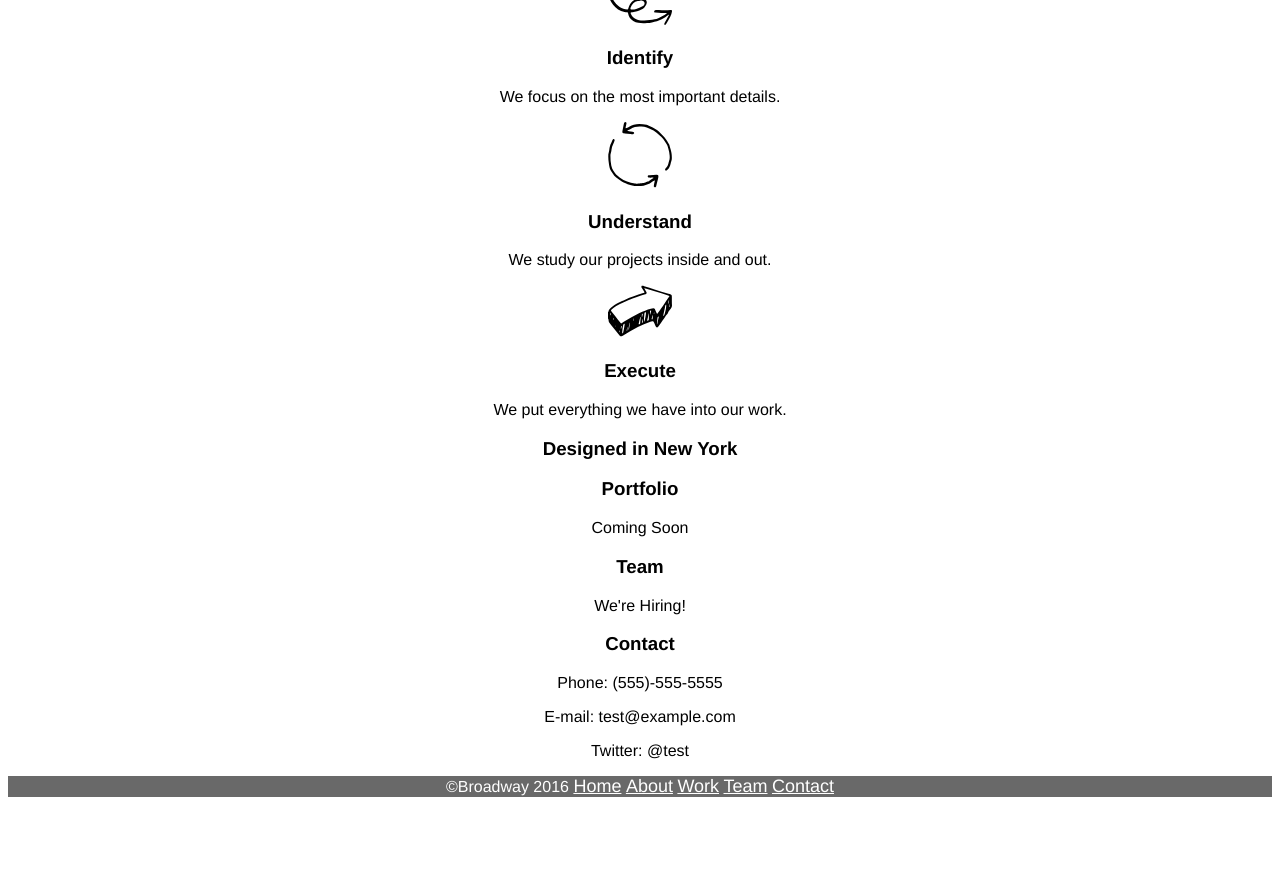
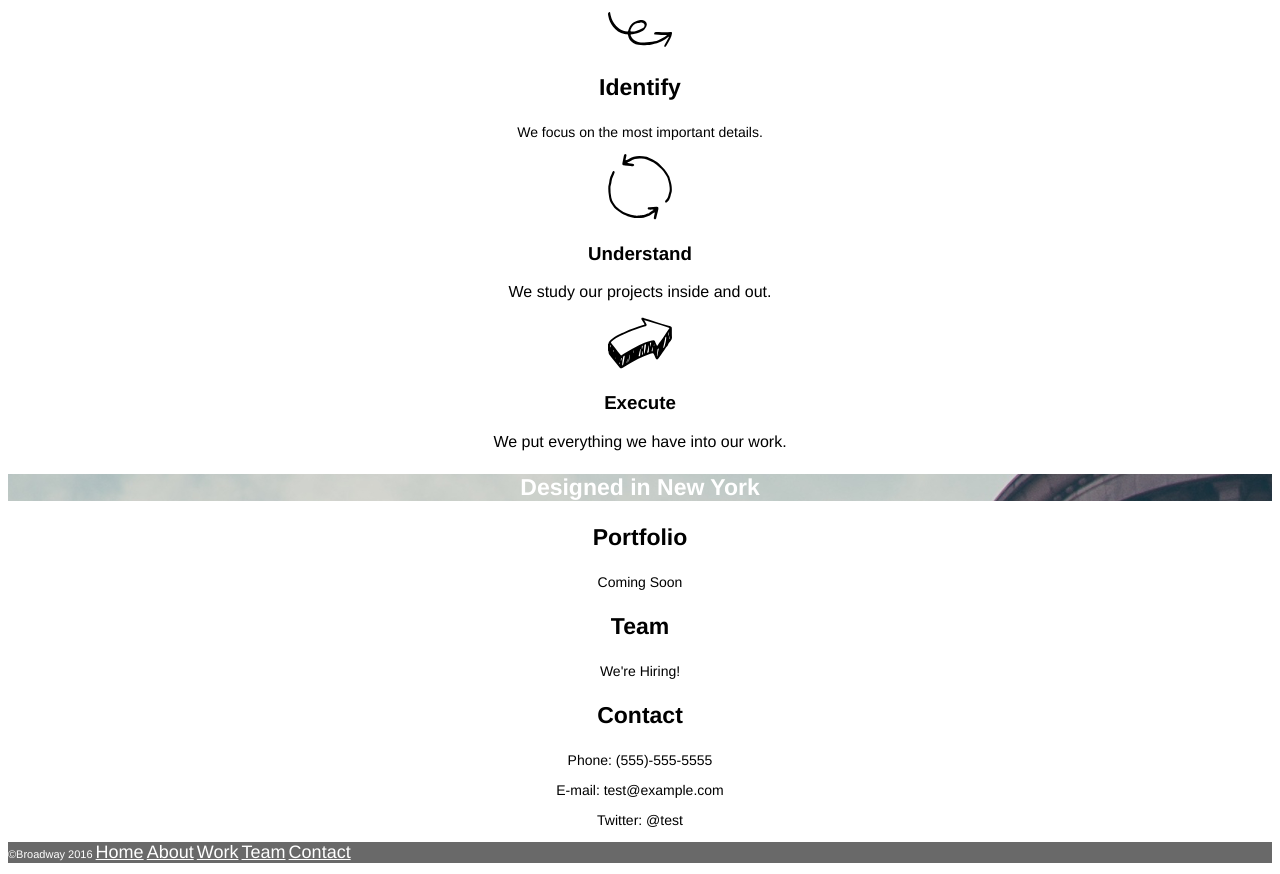
Before and after one commit to nicoledag/Broadway, a plain HTML site: page index.html in a window 1280 px wide. Shown: the part 421-1295 px from the top of the page. Before the commit the page ends 1234 px from the top, so only its background shows below. Drawn offline with Linux system fonts and the light colour scheme; files whose address does not match are found by name.

Commit message:
finished

```diff
--- a/index.html
+++ b/index.html
@@ -7,11 +7,11 @@
   </head>
   <body>
 
-  <!--Opening Page-->
+  <!--Hero-->
 
-    <div class="main">
+    <div class="hero">
         <h1>Broadway Design</h1>
-
+            <!--use paragraph to center not list tag-->
           <p><a class="btn-nav" href="#">Home</a></p>
           <p><a class="btn-nav" href="#process">About</a></p>
           <p><a class="btn-nav" href="#portfolio">Work</a></p>
@@ -19,16 +19,13 @@
           <p><a class="btn-nav" href="#contact">Contact</a></p>
     </div>
 
-<!--Second Section-->
+<!--Process Section-->
 
       <div class="supporting" id="process">
         <h2>Our Process</h2>
-      </div>
 
   <div class="supporting-item">
-      <img src="resources/images/identify.svg" alt="Identify image"
-
-<br>
+      <img src="resources/images/identify.svg" alt="Identify image">
         <h3>Identify</h3>
           <p>We focus on the most important details.</p>
   </div
@@ -44,40 +41,48 @@
       <img src="resources/images/execute.svg" alt="arrow">
         <h3>Execute</h3>
           <p>We put everything we have into our work.</p>
-  </div
+  </div>
+</div>
 
 
+<!--Mini Hero-->
 
+<div class="hero">
+  <h3>Designed in New York</h3>
+</div>
 
+<!--About Section-->
 
-<div class="company">
-  <h3>Designed in New York</h3>
-
-<div class="company-sub" id="Portfolio">
+<div class="supporting" id="Portfolio">  <!--This has a supporting class becuase of ID and a supporting-item class to style-->
+  <div class="supporting-item">
         <h3>Portfolio</h3>
           <p>Coming Soon</p>
       </div>
+        </div>
 
 
-      <div class="company-sub" id="Team">
+      <div class="supporting" id="Team">
+        <div class="supporting-item">
         <h3>Team</h3>
          <p>We're Hiring!</p>
       </div>
+        </div>
 
 
-     <div class="company-sub" id="Contact">
+     <div class="supporting" id="Contact">
+       <div class="supporting-item">
        <h3>Contact</h3>
          <p>Phone: (555)-555-5555</p>
          <p>E-mail: test@example.com</p>
          <p>Twitter: @test</p>
       </div>
-
+      </div>
 
 <!--Footer-->
 
 <div class="footer">
       <p>&copyBroadway 2016
-        <a class="btn-nav" href="#">Home</a>
+        <a class="btn-nav" href="#">Home</a>  <!--same as above but not in paragraph from so text does not list down-->
         <a class="btn-nav" href="#process">About</a>
         <a class="btn-nav" href="#portfolio">Work</a>
         <a class="btn-nav" href="#team">Team</a>
--- a/resources/css/style.css
+++ b/resources/css/style.css
@@ -6,32 +6,44 @@ body {
 }
 
 
-.main {
+.hero {
   background-image: url("/Users/nicoledagnenica/codecademy/broadway/resources/images/the-flatiron-building.png");
   color: white;
 }
 
-.main h1 {
+.hero h1 {
   font-size: 70px;
 }
 
 .btn-nav {
   font-size: 18px;
   color: white;
-
 }
 
-.supporting {
-
+.supporting h2 {
+  font-size: 32px;
 }
 
+.supporting-item h3 {
+  font-size: 23px;
+}
 
-.supporting-item {
+.supporting-item p {
+    font-size: 14px;
+  }
 
 
+.hero h3 {
+  font-size:23px;
 }
+
 
 .footer {
   background-color: dimgray;
   color: white;
 }
+
+.footer p {
+  font-size: 11px;
+  text-align: left;
+}
```
